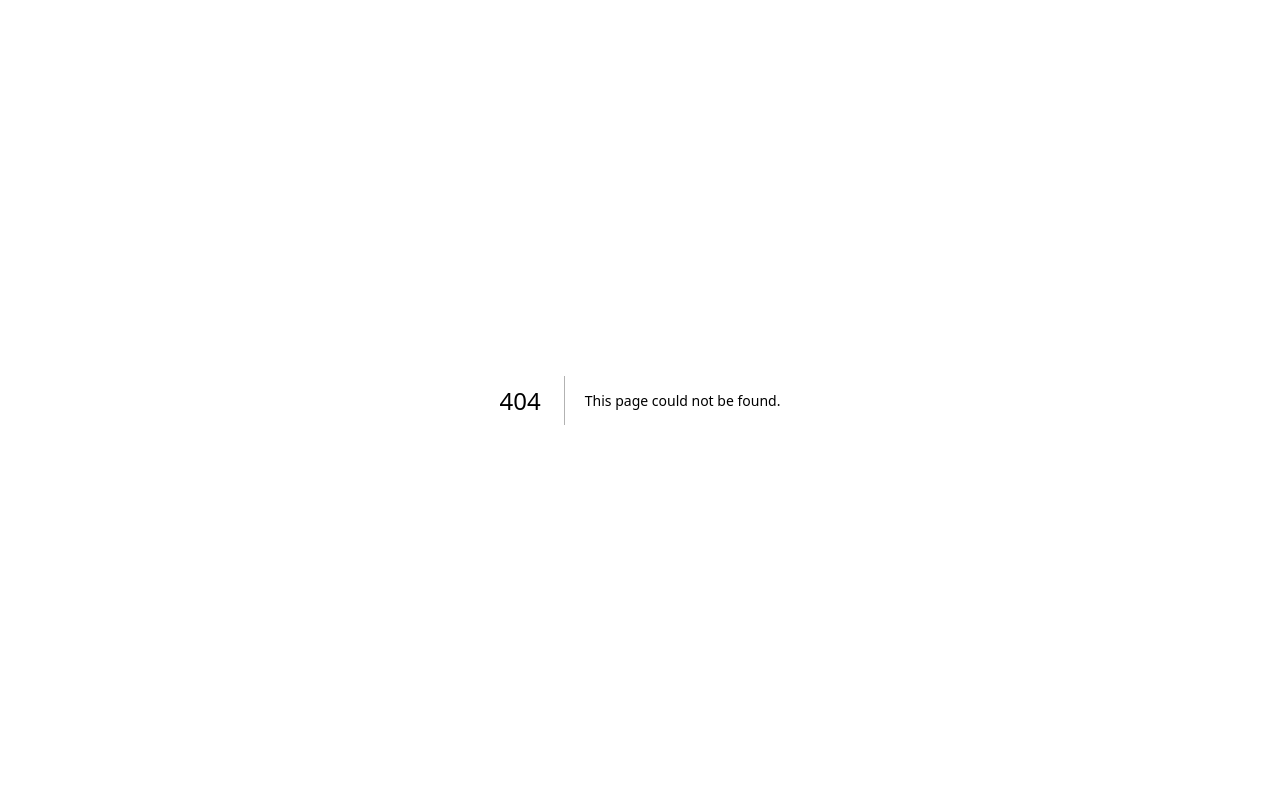
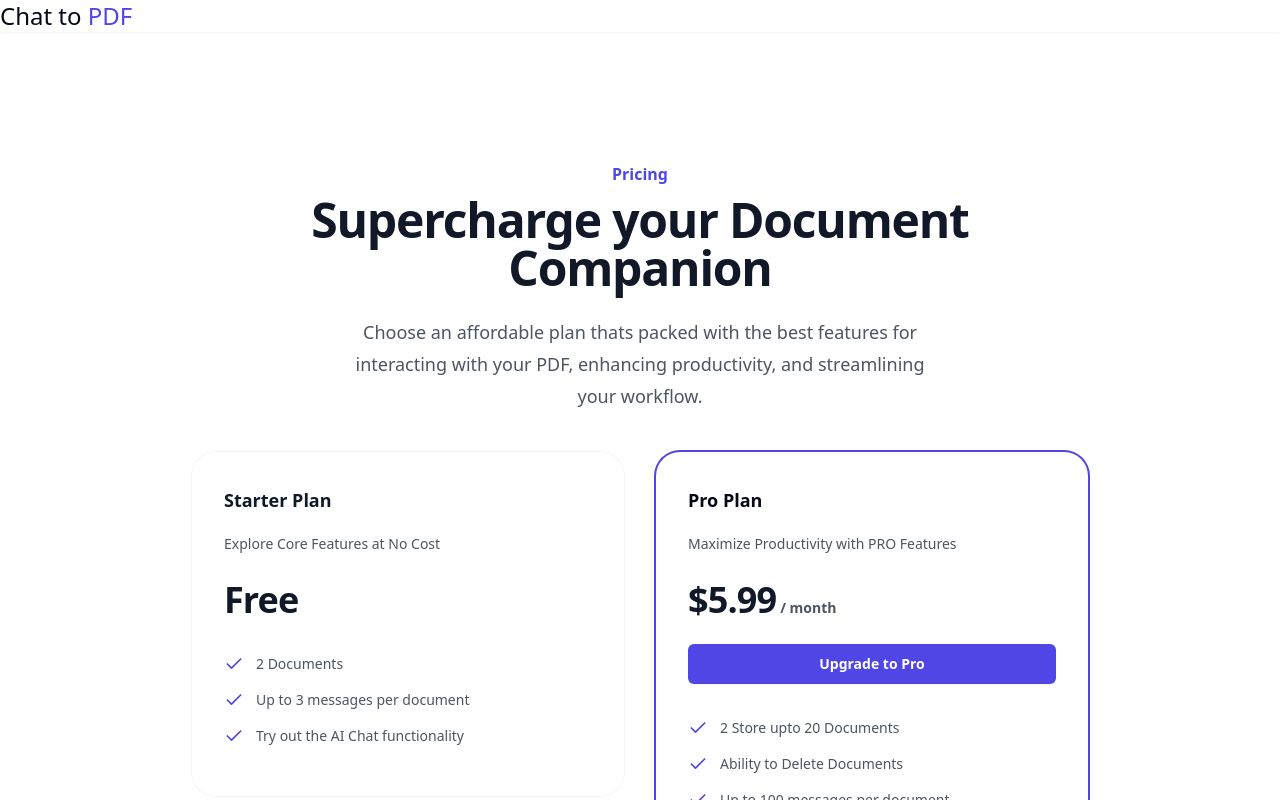
Before and after one commit to molague2021/saas-ai-chat-project, a Next.js app: page /dashboard/upgrade in a window 1280 px wide. Before the commit this address had no page. Built offline with nearby package versions, Linux system fonts and the light colour scheme; no server answers.

Commit message:
building the pricing page

```diff
--- /dev/null
+++ b/app/dashboard/upgrade/page.tsx
@@ -0,0 +1,105 @@
+import { Button } from '../../../components/ui/button';
+import { CheckIcon } from 'lucide-react';
+import React from 'react';
+
+const PricingPage = () => {
+  return (
+    <div>
+      <div className="py-24 sm:py-32">
+        <div className="max-w-4xl mx-auto text-center">
+          <h2 className="text-base font-semibold leading-7 text-indigo-600">
+            Pricing
+          </h2>
+          <p className="mt-2 text-4xl font-bold tracking-tight text-gray-900 sm:text-5xl">
+            Supercharge your Document Companion
+          </p>
+        </div>
+        <p className="mx-auto mt-6 max-w-2xl px-10 text-center text-lg leading-8 text-gray-600">
+          Choose an affordable plan thats packed with the best features for
+          interacting with your PDF, enhancing productivity, and streamlining
+          your workflow.
+        </p>
+        <div className="max-w-md mx-auto mt-10 grid grid-cols-1 md:grid-cols-2 md:max-w-2xl gap-8 lg:max-w-4xl">
+          <div className="ring-1 ring-gray-100 p-8 h-fit pb-12 rounded-3xl">
+            <h3 className="text-lg font-semibold leading-8 text-gray-900">
+              Starter Plan
+            </h3>
+            <p className="mt-4 text-sm leading-6 text-gray-600">
+              Explore Core Features at No Cost
+            </p>
+            <p className="mt-6 flex items-baseline gap-x-1">
+              <span className="text-4xl font-bold tracking-tight text-gray-900">
+                Free
+              </span>
+            </p>
+            <ul
+              role="list"
+              className="mt-8 space-y-3 text-sm leading-6 text-gray-600"
+            >
+              <li className="flex gap-x-3">
+                <CheckIcon className="h-6 w-5 flex-none text-indigo-600" />2
+                Documents
+              </li>
+              <li className="flex gap-x-3">
+                <CheckIcon className="h-6 w-5 flex-none text-indigo-600" />
+                Up to 3 messages per document
+              </li>
+              <li className="flex gap-x-3">
+                <CheckIcon className="h-6 w-5 flex-none text-indigo-600" />
+                Try out the AI Chat functionality
+              </li>
+            </ul>
+          </div>
+          <div className="ring-2 ring-indigo-600 rounded-3xl p-8">
+            <h3 className="text-lg font-semibold leading-8">Pro Plan</h3>
+            <p className="mt-4 text-sm leading-6 text-gray-600">
+              Maximize Productivity with PRO Features
+            </p>
+            <p className="mt-6 flex items-baseline gap-x-1">
+              <span className="text-4xl font-bold tracking-tight text-gray-900">
+                $5.99
+              </span>
+              <span className="text-sm font-semibold leading-6 text-gray-600">
+                / month
+              </span>
+            </p>
+            <Button className="bg-indigo-600 w-full text-white shadow-sm hover:bg-indigo-500 mt-6 block rounded-md px-3 py-2 text-center text-sm font-semibold leading-6 focus-visible::outline focus-visible:outline-2 focus-visible:outline-offset-2 focus-visible:outline-indigo-600">
+              Upgrade to Pro
+            </Button>
+            <ul
+              role="list"
+              className="mt-8 space-y-3 text-sm leading-6 text-gray-600"
+            >
+              <li className="flex gap-x-3">
+                <CheckIcon className="h-6 w-5 flex-none text-indigo-600" />2
+                Store upto 20 Documents
+              </li>
+              <li className="flex gap-x-3">
+                <CheckIcon className="h-6 w-5 flex-none text-indigo-600" />
+                Ability to Delete Documents
+              </li>
+              <li className="flex gap-x-3">
+                <CheckIcon className="h-6 w-5 flex-none text-indigo-600" />
+                Up to 100 messages per document
+              </li>
+              <li className="flex gap-x-3">
+                <CheckIcon className="h-6 w-5 flex-none text-indigo-600" />
+                Pull Power AI Chat Functionality with Memory Recall
+              </li>
+              <li className="flex gap-x-3">
+                <CheckIcon className="h-6 w-5 flex-none text-indigo-600" />
+                Advanced analytics
+              </li>
+              <li className="flex gap-x-3">
+                <CheckIcon className="h-6 w-5 flex-none text-indigo-600" />
+                24-hour support response time
+              </li>
+            </ul>
+          </div>
+        </div>
+      </div>
+    </div>
+  );
+};
+
+export default PricingPage;
```
